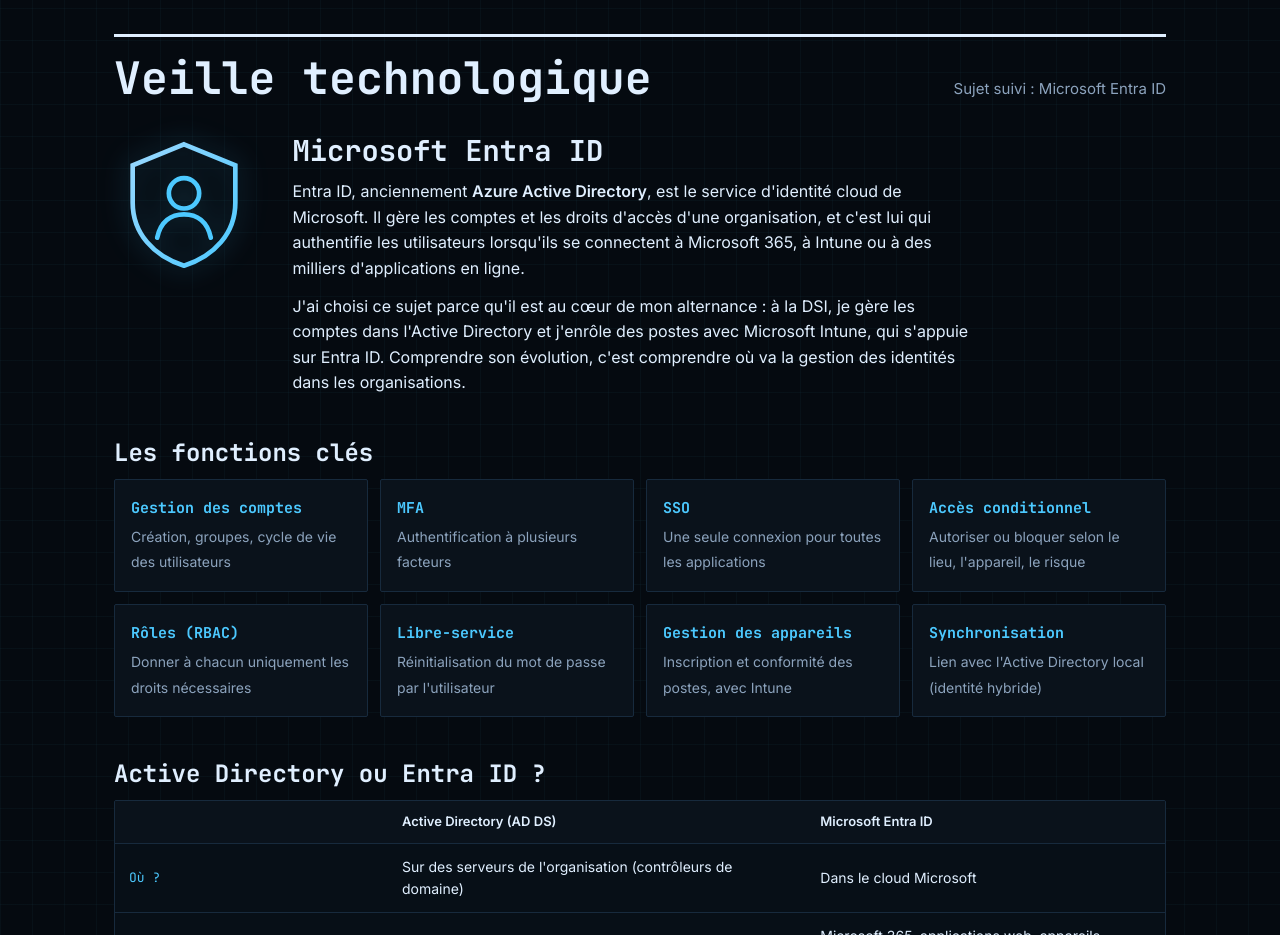
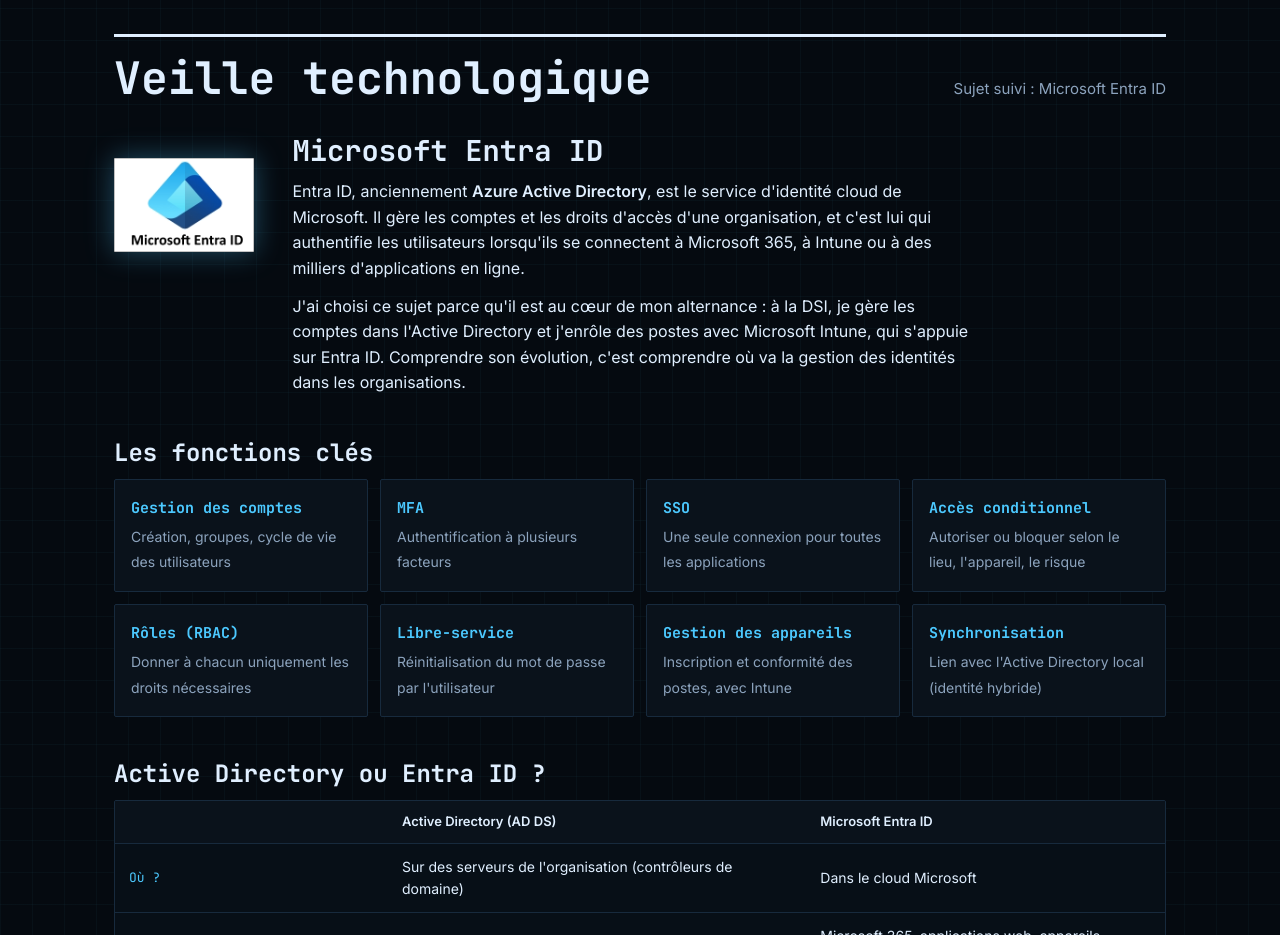
Before and after one commit to williamkayembe-tech/williamkayembe-tech.github.io, a plain HTML site: page index.html in a window 1280 px wide. Shown: the part 6520-7455 px from the top of the page. Drawn offline with Linux system fonts and the light colour scheme.

Commit message:
Affiche le logo microsoft-entra-id.jpg

```diff
--- a/index.html
+++ b/index.html
@@ -366,7 +366,7 @@ footer .wrap{display:flex;justify-content:space-between;gap:12px;flex-wrap:wrap}
     <div class="head"><h2>Veille technologique</h2><p>Sujet suivi : Microsoft Entra ID</p></div>
 
     <div class="vhero">
-      <img class="idlogo" src="entra-logo.png" alt="Logo Microsoft Entra ID" onerror="this.style.display='none';this.nextElementSibling.style.display='block'">
+      <img class="idlogo" src="microsoft-entra-id.jpg" alt="Logo Microsoft Entra ID" onerror="this.style.display='none';this.nextElementSibling.style.display='block'">
       <svg class="idlogo" viewBox="0 0 120 120" aria-hidden="true" style="display:none">
         <defs><linearGradient id="kg" x1="0" y1="0" x2="1" y2="1"><stop offset="0" stop-color="var(--slate)"/><stop offset="1" stop-color="var(--red)"/></linearGradient></defs>
         <path d="M60 8 L104 26 V58 C104 84 86 104 60 112 C34 104 16 84 16 58 V26 Z" fill="none" stroke="url(#kg)" stroke-width="4"/>
```
